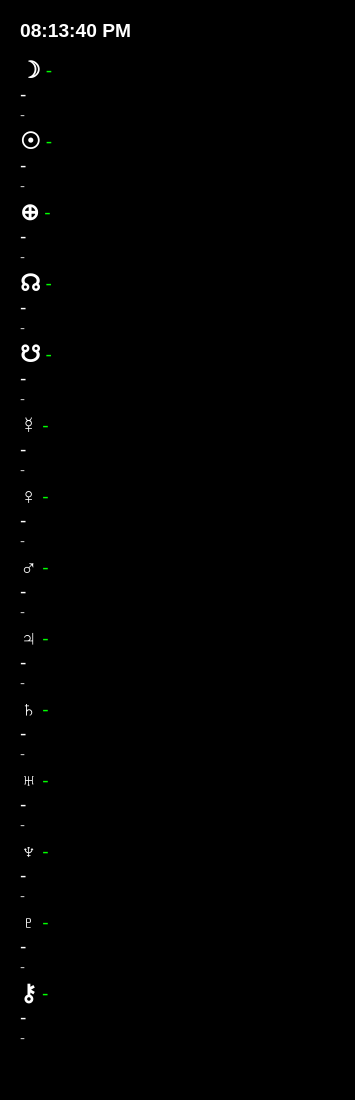
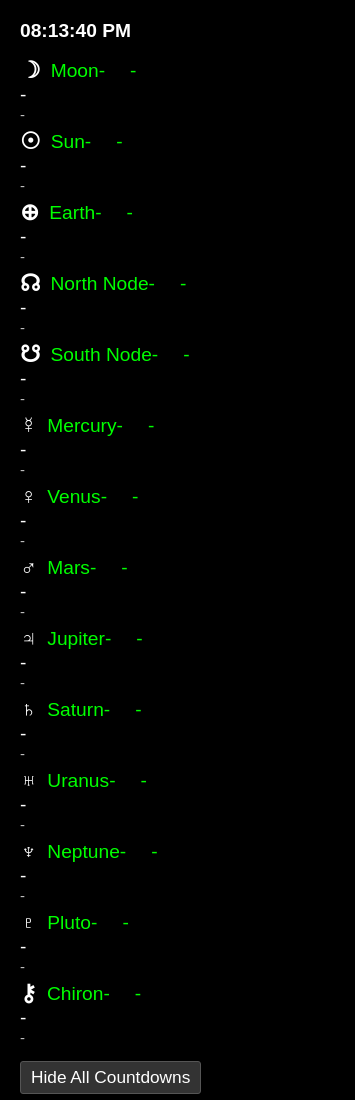
Before and after one commit to tutucea/celestial-forecast, an Electron app: page index.html in a window 355 px wide. Before the commit the page ends 1071 px from the top, so only its background shows below. Drawn offline with Linux system fonts and the light colour scheme; no server answers.

Commit message:
Update index.html

```diff
--- a/index.html
+++ b/index.html
@@ -32,13 +32,24 @@
     .countdown-container {
         display: inline-flex;
         align-items: center;
-        gap: 20px; /* Increased from 8px to 20px for more space between countdown and percentage */
+        gap: 20px; /* Space between countdown and percentage */
+    }
+    .countdown-text {
+        color: #00ff00; /* Green for countdown text */
+    }
+    .planet-name {
+        margin-left: 5px;
+        color: #00ff00; /* Green to match countdown */
+    }
+    .percentage {
+        margin-left: 5px;
+        color: #00ff00; /* Green for percentage */
     }
     .clickable-countdown {
         cursor: pointer;
     }
     .clickable-countdown:hover {
-        color: #aaeaff; /* Light blue on hover, matches renderer1.js */
+        color: #aaeaff; /* Light blue on hover */
     }
     .next-activation {
         font-size: 15px;
@@ -60,8 +71,30 @@
         color: #7ab3ff; /* Light blue on hover */
     }
     .planet-title.clicked {
-        color: #007bff; /* Vibrant blue on click, matches Android */
+        color: #007bff; /* Vibrant blue on click */
         transition: color 0.3s ease; /* Ensure smooth transition */
+    }
+    .hidden-countdown {
+        display: none; /* Hide only the countdown text */
+    }
+    .hidden-planet-name {
+        display: none; /* Hide the planet name */
+    }
+    .hidden-percentage {
+        display: none; /* Hide the percentage */
+    }
+    #toggle-countdown-btn {
+        margin-top: 10px;
+        padding: 5px 10px;
+        font-size: 0.9em;
+        background-color: #333;
+        color: white;
+        border: 1px solid #555;
+        border-radius: 3px;
+        cursor: pointer;
+    }
+    #toggle-countdown-btn:hover {
+        background-color: #555;
     }
     </style>
 </head>
@@ -71,7 +104,8 @@
     <div id="moon" class="planet-section">
         <div class="countdown">
             <h2 class="planet-title">☽</h2>
-            <div id="moon-countdown-timer" class="clickable-countdown countdown-container">-</div>
+            <span class="planet-name" id="moon-planet-name">Moon</span>
+            <div id="moon-countdown-timer" class="clickable-countdown countdown-container"><span class="countdown-text">-</span><span class="percentage">-</span></div>
         </div>
         <div class="current-activation">
             <span id="moon-current-activation">-</span>
@@ -84,7 +118,8 @@
     <div id="sun" class="planet-section">
         <div class="countdown">
             <h2 class="planet-title">☉</h2>
-            <div id="sun-countdown-timer" class="clickable-countdown countdown-container">-</div>
+            <span class="planet-name" id="sun-planet-name">Sun</span>
+            <div id="sun-countdown-timer" class="clickable-countdown countdown-container"><span class="countdown-text">-</span><span class="percentage">-</span></div>
         </div>
         <div class="current-activation">
             <span id="sun-current-activation">-</span>
@@ -97,7 +132,8 @@
     <div id="earth" class="planet-section">
         <div class="countdown">
             <h2 class="planet-title">⊕</h2>
-            <div id="earth-countdown-timer" class="clickable-countdown countdown-container">-</div>
+            <span class="planet-name" id="earth-planet-name">Earth</span>
+            <div id="earth-countdown-timer" class="clickable-countdown countdown-container"><span class="countdown-text">-</span><span class="percentage">-</span></div>
         </div>
         <div class="current-activation">
             <span id="earth-current-activation">-</span>
@@ -110,7 +146,8 @@
     <div id="nodes" class="planet-section">
         <div class="countdown">
             <h2 class="planet-title">☊</h2>
-            <div id="nodes-countdown-timer" class="clickable-countdown countdown-container">-</div>
+            <span class="planet-name" id="nodes-planet-name">North Node</span>
+            <div id="nodes-countdown-timer" class="clickable-countdown countdown-container"><span class="countdown-text">-</span><span class="percentage">-</span></div>
         </div>
         <div class="current-activation">
             <span id="nodes-current-activation">-</span>
@@ -123,7 +160,8 @@
     <div id="southnode" class="planet-section">
         <div class="countdown">
             <h2 class="planet-title">☋</h2>
-            <div id="southnode-countdown-timer" class="clickable-countdown countdown-container">-</div>
+            <span class="planet-name" id="southnode-planet-name">South Node</span>
+            <div id="southnode-countdown-timer" class="clickable-countdown countdown-container"><span class="countdown-text">-</span><span class="percentage">-</span></div>
         </div>
         <div class="current-activation">
             <span id="southnode-current-activation">-</span>
@@ -136,7 +174,8 @@
     <div id="mercury" class="planet-section">
         <div class="countdown">
             <h2 class="planet-title">☿</h2>
-            <div id="mercury-countdown-timer" class="clickable-countdown countdown-container">-</div>
+            <span class="planet-name" id="mercury-planet-name">Mercury</span>
+            <div id="mercury-countdown-timer" class="clickable-countdown countdown-container"><span class="countdown-text">-</span><span class="percentage">-</span></div>
         </div>
         <div class="current-activation">
             <span id="mercury-current-activation">-</span>
@@ -149,7 +188,8 @@
     <div id="venus" class="planet-section">
         <div class="countdown">
             <h2 class="planet-title">♀</h2>
-            <div id="venus-countdown-timer" class="clickable-countdown countdown-container">-</div>
+            <span class="planet-name" id="venus-planet-name">Venus</span>
+            <div id="venus-countdown-timer" class="clickable-countdown countdown-container"><span class="countdown-text">-</span><span class="percentage">-</span></div>
         </div>
         <div class="current-activation">
             <span id="venus-current-activation">-</span>
@@ -162,7 +202,8 @@
     <div id="mars" class="planet-section">
         <div class="countdown">
             <h2 class="planet-title">♂</h2>
-            <div id="mars-countdown-timer" class="clickable-countdown countdown-container">-</div>
+            <span class="planet-name" id="mars-planet-name">Mars</span>
+            <div id="mars-countdown-timer" class="clickable-countdown countdown-container"><span class="countdown-text">-</span><span class="percentage">-</span></div>
         </div>
         <div class="current-activation">
             <span id="mars-current-activation">-</span>
@@ -175,7 +216,8 @@
     <div id="jupiter" class="planet-section">
         <div class="countdown">
             <h2 class="planet-title">♃</h2>
-            <div id="jupiter-countdown-timer" class="clickable-countdown countdown-container">-</div>
+            <span class="planet-name" id="jupiter-planet-name">Jupiter</span>
+            <div id="jupiter-countdown-timer" class="clickable-countdown countdown-container"><span class="countdown-text">-</span><span class="percentage">-</span></div>
         </div>
         <div class="current-activation">
             <span id="jupiter-current-activation">-</span>
@@ -188,7 +230,8 @@
     <div id="saturn" class="planet-section">
         <div class="countdown">
             <h2 class="planet-title">♄</h2>
-            <div id="saturn-countdown-timer" class="clickable-countdown countdown-container">-</div>
+            <span class="planet-name" id="saturn-planet-name">Saturn</span>
+            <div id="saturn-countdown-timer" class="clickable-countdown countdown-container"><span class="countdown-text">-</span><span class="percentage">-</span></div>
         </div>
         <div class="current-activation">
             <span id="saturn-current-activation">-</span>
@@ -201,7 +244,8 @@
     <div id="uranus" class="planet-section">
         <div class="countdown">
             <h2 class="planet-title">♅</h2>
-            <div id="uranus-countdown-timer" class="clickable-countdown countdown-container">-</div>
+            <span class="planet-name" id="uranus-planet-name">Uranus</span>
+            <div id="uranus-countdown-timer" class="clickable-countdown countdown-container"><span class="countdown-text">-</span><span class="percentage">-</span></div>
         </div>
         <div class="current-activation">
             <span id="uranus-current-activation">-</span>
@@ -214,7 +258,8 @@
     <div id="neptune" class="planet-section">
         <div class="countdown">
             <h2 class="planet-title">♆</h2>
-            <div id="neptune-countdown-timer" class="clickable-countdown countdown-container">-</div>
+            <span class="planet-name" id="neptune-planet-name">Neptune</span>
+            <div id="neptune-countdown-timer" class="clickable-countdown countdown-container"><span class="countdown-text">-</span><span class="percentage">-</span></div>
         </div>
         <div class="current-activation">
             <span id="neptune-current-activation">-</span>
@@ -227,7 +272,8 @@
     <div id="pluto" class="planet-section">
         <div class="countdown">
             <h2 class="planet-title">♇</h2>
-            <div id="pluto-countdown-timer" class="clickable-countdown countdown-container">-</div>
+            <span class="planet-name" id="pluto-planet-name">Pluto</span>
+            <div id="pluto-countdown-timer" class="clickable-countdown countdown-container"><span class="countdown-text">-</span><span class="percentage">-</span></div>
         </div>
         <div class="current-activation">
             <span id="pluto-current-activation">-</span>
@@ -240,7 +286,8 @@
     <div id="chiron" class="planet-section">
         <div class="countdown">
             <h2 class="planet-title">⚷</h2>
-            <div id="chiron-countdown-timer" class="clickable-countdown countdown-container">-</div>
+            <span class="planet-name" id="chiron-planet-name">Chiron</span>
+            <div id="chiron-countdown-timer" class="clickable-countdown countdown-container"><span class="countdown-text">-</span><span class="percentage">-</span></div>
         </div>
         <div class="current-activation">
             <span id="chiron-current-activation">-</span>
@@ -250,6 +297,7 @@
         </div>
     </div>
 
+    <button id="toggle-countdown-btn">Hide All Countdowns</button>
     <script src="renderer1.js"></script>
 </body>
 </html>
```
